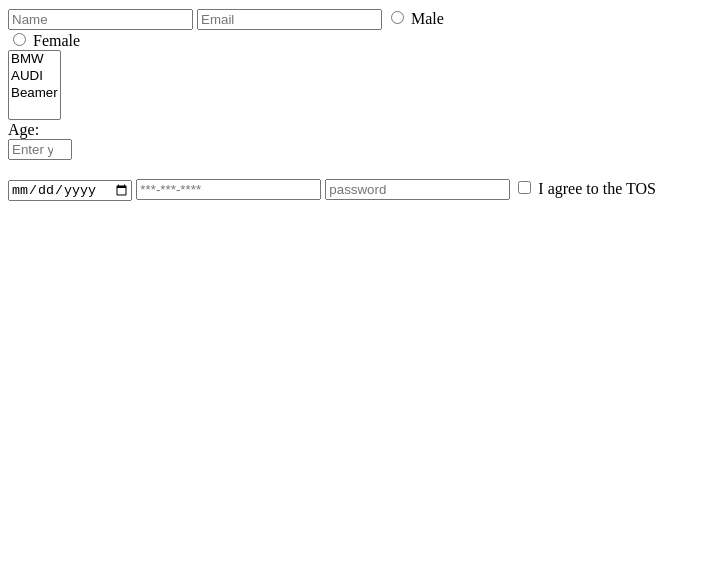
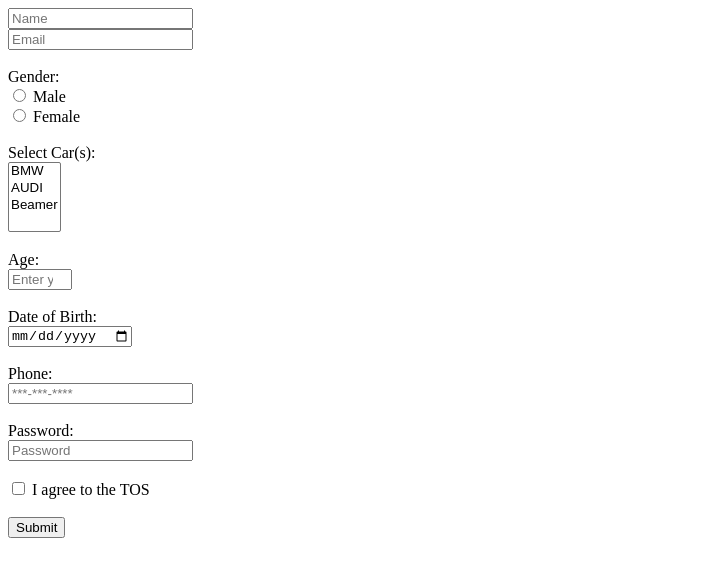
Before and after one commit to acciojob/signup-form-car-Sparsh-katiyar, a website: page main.html in a window 1280 px wide. Shown: the whole page, without its empty margins (0-710 px from the left). Drawn offline with Linux system fonts and the light colour scheme.

Commit message:
created a submission

```diff
--- a/main.html
+++ b/main.html
@@ -1,41 +1,57 @@
 <!DOCTYPE html>
-
 <html>
-
 <head>
   <link rel="stylesheet" href="styles.css">
+  <title>Form Example</title>
 </head>
 
 <body>
-	<post>
-	<input type=" text" id = "name"placeholder="Name">
-	<input type = "email" id ="email"placeholder="Email">
+  <!-- Form starts here -->
+  <form>
+    <input type="text" id="name" placeholder="Name"><br>
+    <input type="email" id="email" placeholder="Email"><br><br>
+
+    <!-- Gender -->
+    <label>Gender:</label><br>
     <input type="radio" id="male" name="gender" value="male">
     <label for="male">Male</label><br>
 
     <input type="radio" id="female" name="gender" value="female">
-  <label for="female">Female</label><br>
-<label for="select cars">
-		<select multiple >
-		<option> BMW</option>
+    <label for="female">Female</label><br><br>
+
+    <!-- Car Selection -->
+    <label for="cars">Select Car(s):</label><br>
+    <select id="cars" multiple>
+      <option>BMW</option>
       <option>AUDI</option>
       <option>Beamer</option>
-	</select>
-	<form>
+    </select><br><br>
+
+    <!-- Age -->
     <label for="age">Age:</label><br>
     <input type="number" id="age" name="age" min="1" max="120" placeholder="Enter your age"><br><br>
-  <input type="date"id ="dob" name="dob">
-		<label for = "dob"
-		<label for="dob"></label>
-	<input type = "tel"id= "tel"placeholder="***-***-****">
-   <input type = "password"placeholder="password">
-	<input type ="checkbox"id ="tos">
-	<checkbox>I agree to the TOS</cheackbox>
+
+    <!-- Date of Birth -->
+    <label for="dob">Date of Birth:</label><br>
+    <input type="date" id="dob" name="dob"><br><br>
+
+    <!-- Phone -->
+    <label for="tel">Phone:</label><br>
+    <input type="tel" id="tel" placeholder="***-***-****"><br><br>
+
+    <!-- Password -->
+    <label for="password">Password:</label><br>
+    <input type="password" id="password" placeholder="Password"><br><br>
+
+    <!-- Terms of Service -->
+    <input type="checkbox" id="tos">
+    <label for="tos">I agree to the TOS</label><br><br>
+
+    <!-- Submit button -->
+    <input type="submit" value="Submit">
   </form>
-	<!-- the entire body must be written by student -->
-    <script type="text/javascript" src="./script.js">
-</script>
 
+  <!-- External script -->
+  <script src="./script.js"></script>
 </body>
-
 </html>
```
Lines whose indentation alone changed are shown as unchanged.
